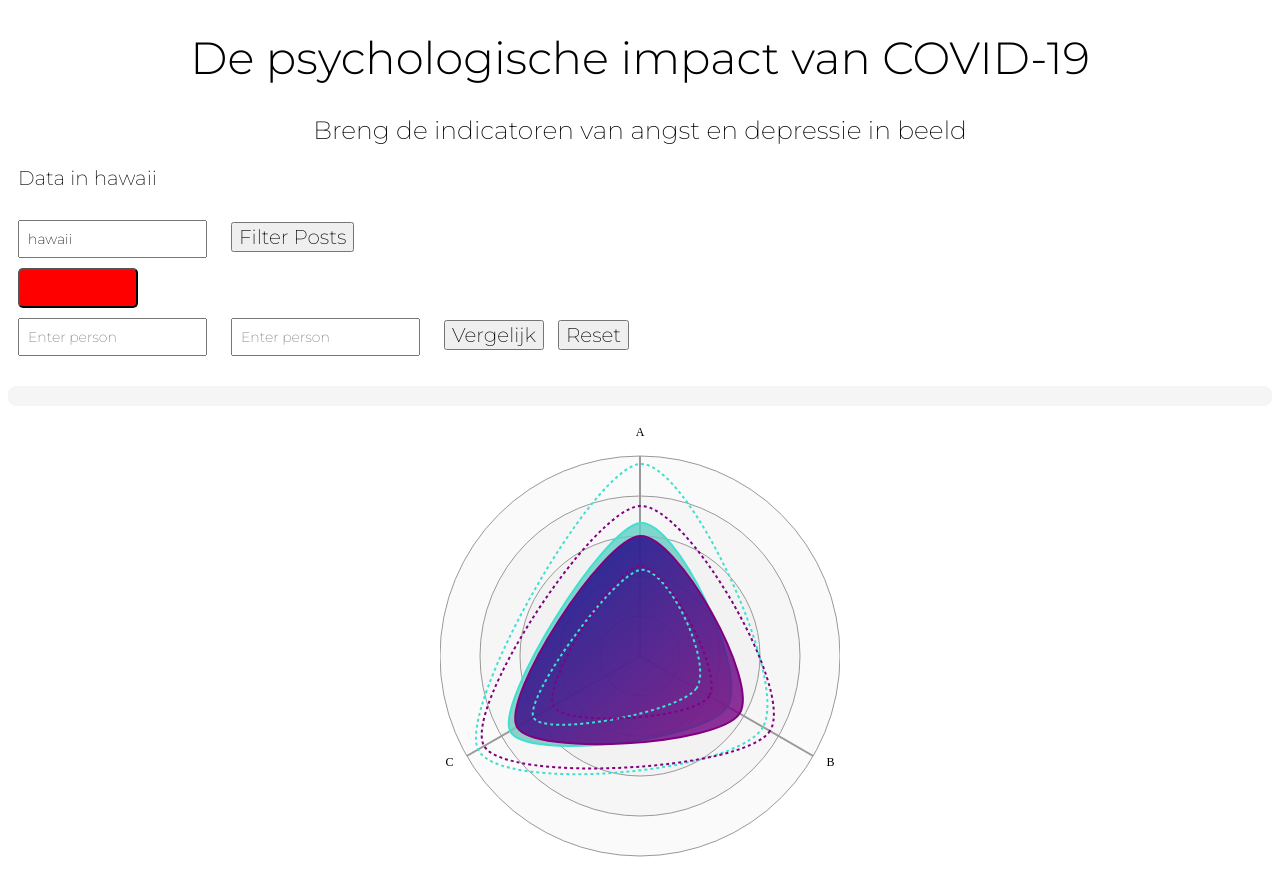
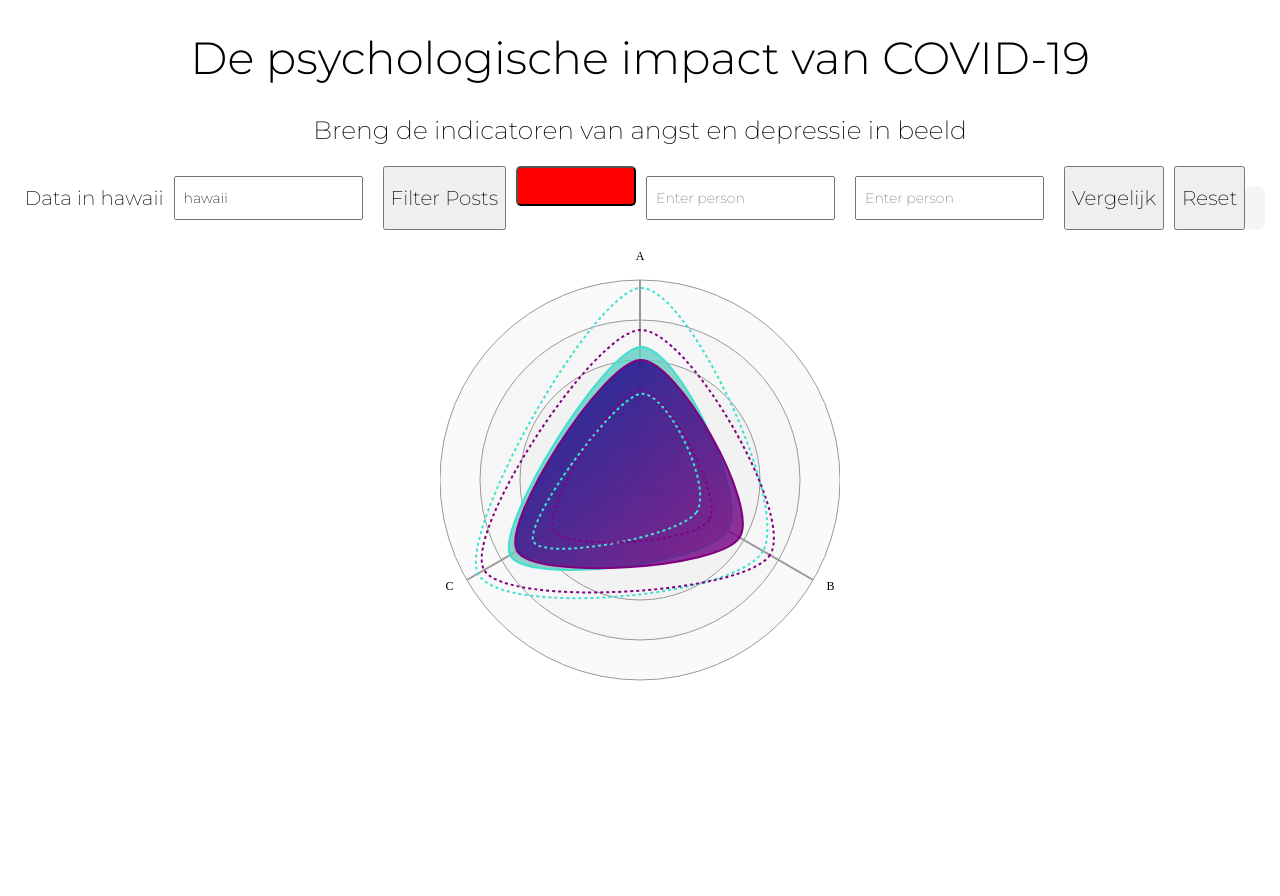
Before and after one commit to Kimvz19/myapp, a SvelteKit app: page / in a window 1280 px wide. Shown: the top 896 px of the page. After the commit the page ends 800 px from the top, so only its background shows below. Built offline with nearby package versions, Linux system fonts and the light colour scheme; no server answers.

Commit message:
updating styling

```diff
--- a/src/components/tryout2.svelte
+++ b/src/components/tryout2.svelte
@@ -369,13 +369,25 @@
 <!-- radar chart-->
 <svg bind:this={chartContainer}></svg>
 
+
+
+
+
+
+<!------------->
 <!-- Styling -->
+<!------------->
 <link
     rel="stylesheet"
     href="https://fonts.googleapis.com/css2?family=Roboto:wght@400;500&display=swap"
 />
 
 <style>
+
+    div{
+        display: flex;
+        justify-content: center ;
+    }
     button,
     p,
     .input-field {
```
